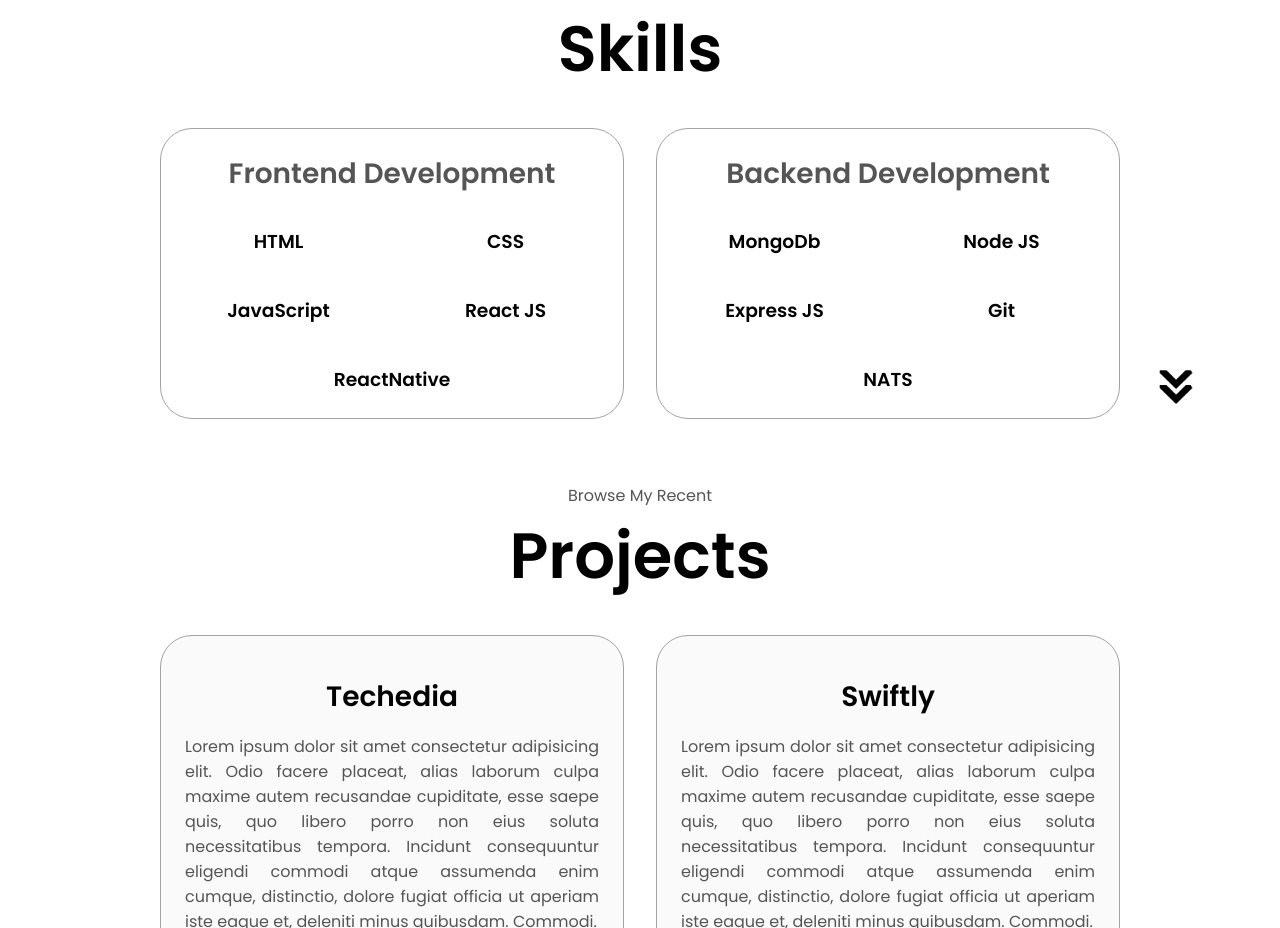
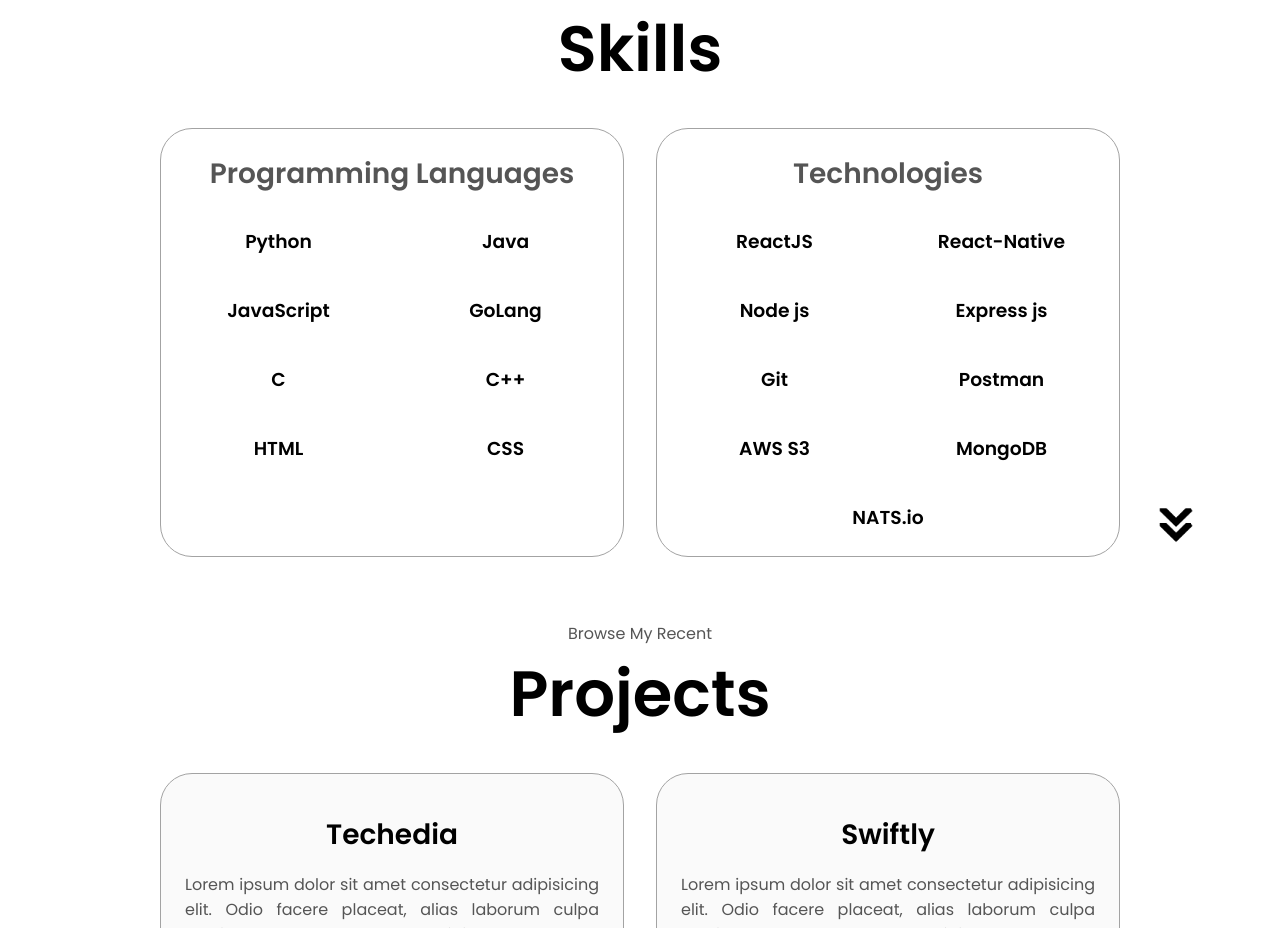
Before and after one commit to Umar-Manzoor/Portfolio, a React (Create React App) app: page / in a window 1280 px wide. Shown: the part 1541-2469 px from the top of the page. Built offline with nearby package versions, Linux system fonts and the light colour scheme.

Commit message:
updated skills section

```diff
--- a/src/index.css
+++ b/src/index.css
@@ -435,6 +435,14 @@ section {
   margin-top: 2rem;
 }
 
+.skills-containers {
+  gap: 2rem;
+  margin-bottom: 2rem;
+  margin-top: 2rem;
+  display: flex;
+  flex-wrap: wrap;
+}
+
 
 .about-details-container {
   justify-content: center;
--- a/src/sections/Skills.js
+++ b/src/sections/Skills.js
@@ -4,10 +4,40 @@ const Skills = () => {
             <p className="section__text__p1">Here Are My</p>
             <h1 className="title">Skills</h1>
             <div className="experience-details-container">
-                <div className="about-containers">
+                <div className="skills-containers">
                     <div className="details-container">
-                    <h2 className="experience-sub-title">Frontend Development</h2>
+                        <h2 className="experience-sub-title">Programming Languages</h2>
                         <div className="article-container">
+                            <article>
+                                <div>
+                                    <h3>Python</h3>
+                                </div>
+                            </article>
+                            <article>
+                                <div>
+                                    <h3>Java</h3>
+                                </div>
+                            </article>
+                            <article>
+                                <div>
+                                    <h3>JavaScript</h3>
+                                </div>
+                            </article>
+                            <article>
+                                <div>
+                                    <h3>GoLang</h3>
+                                </div>
+                            </article>
+                            <article>
+                                <div>
+                                    <h3>C</h3>
+                                </div>
+                            </article>
+                            <article>
+                                <div>
+                                    <h3>C++</h3>
+                                </div>
+                            </article>
                             <article>
                                 <div>
                                     <h3>HTML</h3>
@@ -18,39 +48,29 @@ const Skills = () => {
                                     <h3>CSS</h3>
                                 </div>
                             </article>
+                        </div>
+                    </div>
+                    <div className="details-container">
+                        <h2 className="experience-sub-title">Technologies</h2>
+                        <div className="article-container">
                         <article>
                             <div>
-                                <h3>JavaScript</h3>
+                                <h3>ReactJS</h3>
                             </div>
                         </article>
                         <article>
                             <div>
-                                <h3>React JS</h3>
+                                <h3>React-Native</h3>
                             </div>
                         </article>
                         <article>
                             <div>
-                                <h3>ReactNative</h3>
-                            </div>
-                        </article>
-                        </div>
-                    </div>
-                        <div className="details-container">
-                            <h2 className="experience-sub-title">Backend Development</h2>
-                            <div className="article-container">
-                            <article>
-                                <div>
-                                    <h3>MongoDb</h3>
+                                <h3>Node js</h3>
                             </div>
                         </article>
                         <article>
                             <div>
-                                    <h3>Node JS</h3>
-                                </div>
-                            </article>
-                            <article>
-                                <div>
-                                    <h3>Express JS</h3>
+                                <h3>Express js</h3>
                             </div>
                         </article>
                         <article>
@@ -60,7 +80,22 @@ const Skills = () => {
                         </article>
                         <article>
                             <div>
-                                    <h3>NATS</h3>
+                                <h3>Postman</h3>
+                            </div>
+                        </article>
+                        <article>
+                            <div>
+                                <h3>AWS S3</h3>
+                            </div>
+                        </article>
+                        <article>
+                            <div>
+                                <h3>MongoDB</h3>
+                            </div>
+                        </article>
+                        <article>
+                            <div>
+                                <h3>NATS.io</h3>
                             </div>
                         </article>
                         </div>
```
Lines whose indentation alone changed are shown as unchanged.
